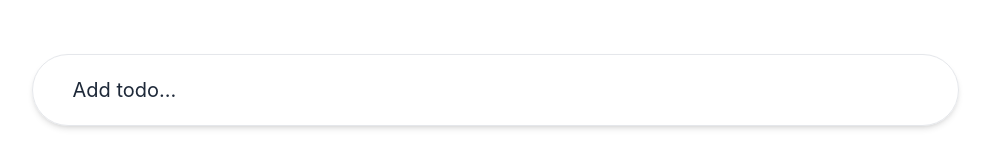
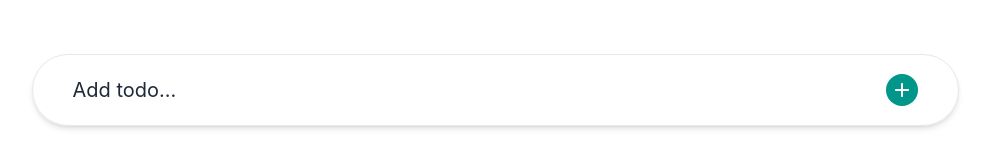
Before and after one commit to ashimwe23/ToDoApp, a React (Vite) app in the folder todo-app/: page / in a window 1280 px wide. Shown: the top 164 px of the page, without its empty margins (145-1135 px from the left). Built offline with nearby package versions, Linux system fonts and the light colour scheme.

Commit message:
Added a plus button

```diff
--- a/todo-app/src/App.tsx
+++ b/todo-app/src/App.tsx
@@ -1,4 +1,6 @@
 
+import { FontAwesomeIcon } from '@fortawesome/react-fontawesome'
+import { faPlus } from '@fortawesome/free-solid-svg-icons'
 
 function App() {
   return (
@@ -15,7 +17,9 @@ function App() {
             className="w-full border-none bg-transparent text-xl text-gray-700 outline-none placeholder:text-gray-800"
           />
 
-
+          <button className="flex h-8 w-8 shrink-0 items-center justify-center rounded-full bg-teal-600 text-white">
+            <FontAwesomeIcon icon={faPlus} />
+          </button>
 
         </div>
 
```
Also changed, not shown: 1 other file (tests, documents, lock files or other folders).
